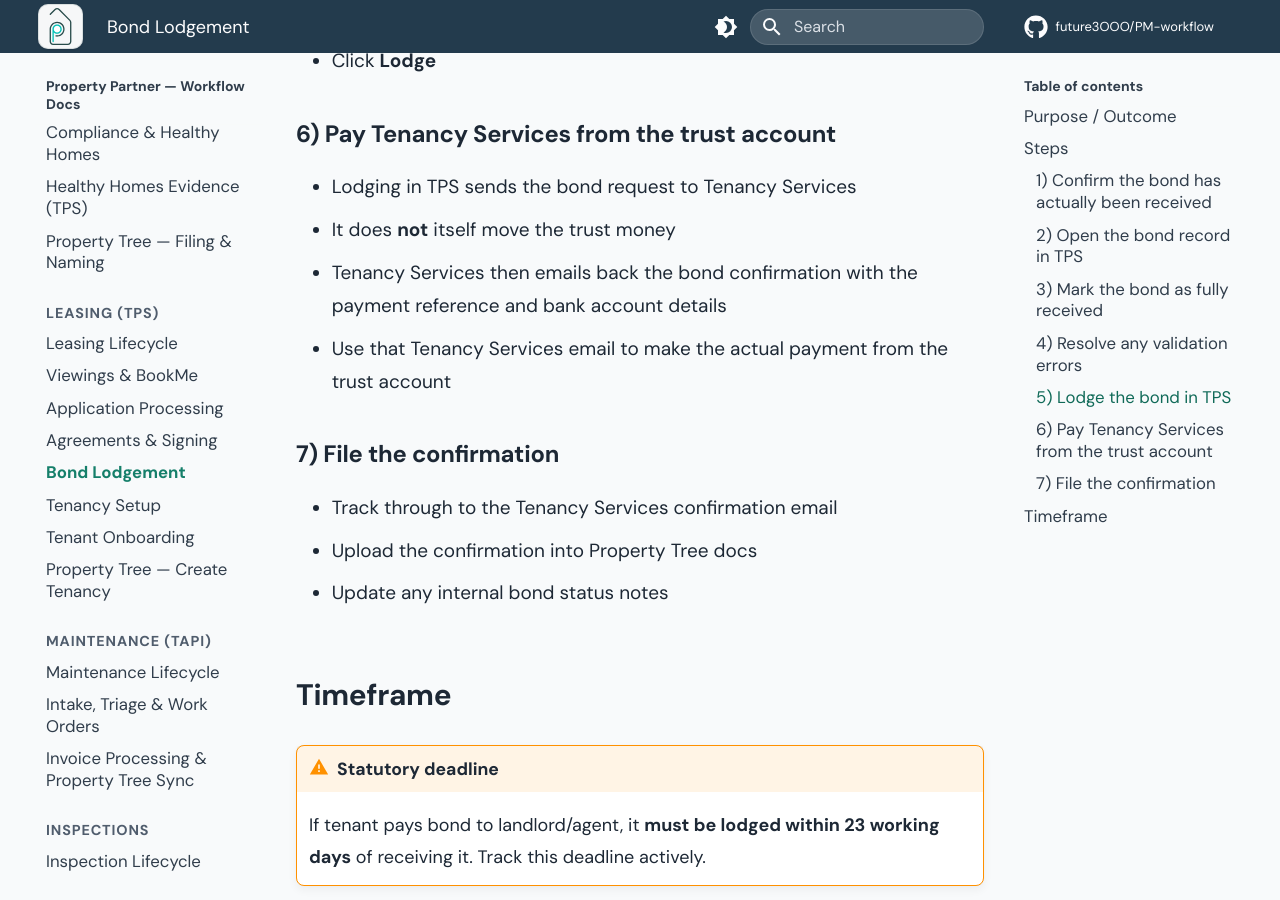
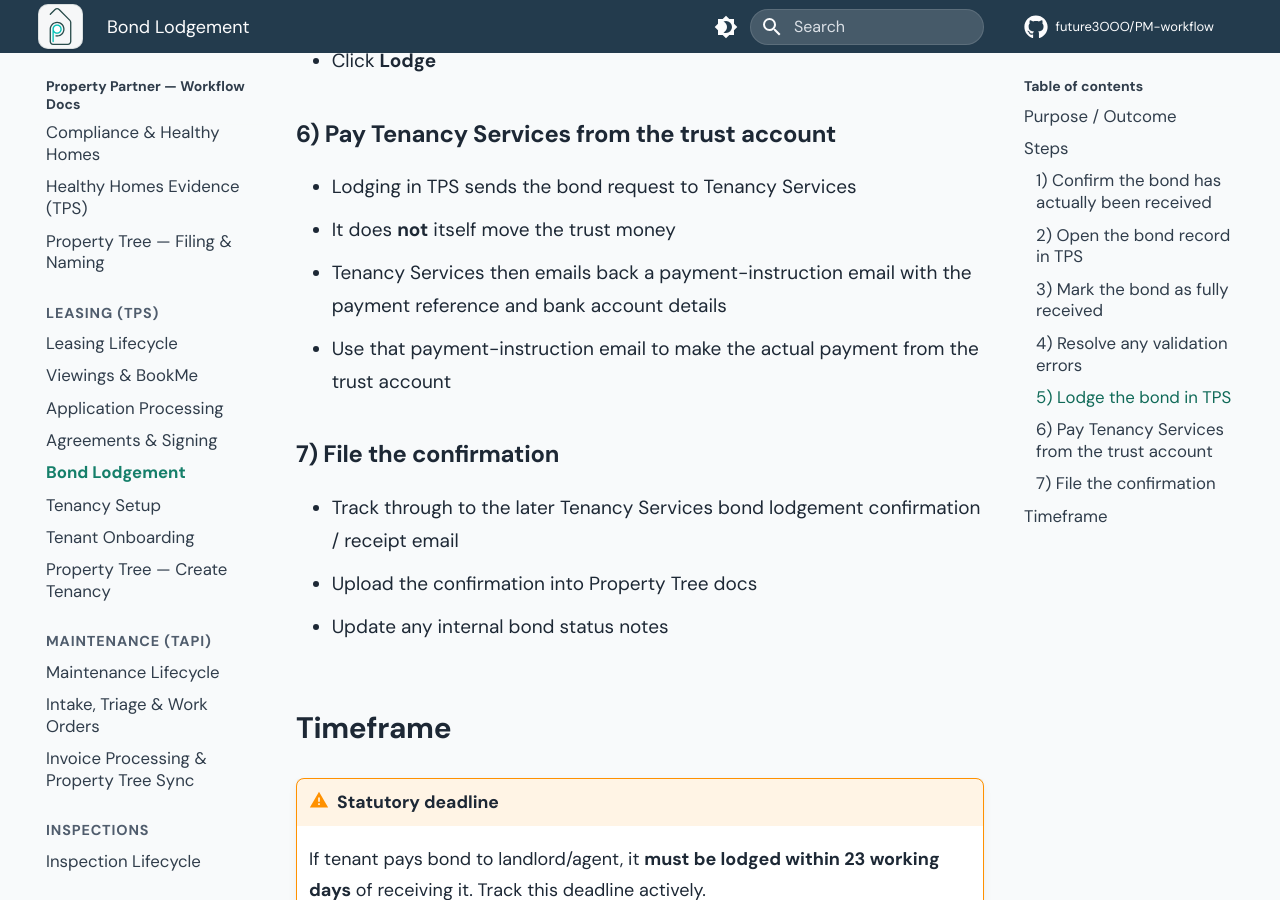
Before and after one commit to future3OOO/PM-workflow, an MkDocs documentation site: the page built from docs/leasing/bond-lodgement.md, in a window 1280 px wide and 900 px high, scrolled down 2069 px. Built offline with MkDocs 1.6.1 and Material for MkDocs 9.7.7, drawn with Linux system fonts in a browser that asks for light colours; comment, search, counter and statistics services are not loaded.

Commit message:
docs: resolve PR9 bond workflow review comments

```diff
--- a/docs/leasing/bond-lodgement.md
+++ b/docs/leasing/bond-lodgement.md
@@ -54,12 +54,12 @@
 
 - Lodging in TPS sends the bond request to Tenancy Services
 - It does **not** itself move the trust money
-- Tenancy Services then emails back the bond confirmation with the payment reference and bank account details
-- Use that Tenancy Services email to make the actual payment from the trust account
+- Tenancy Services then emails back a payment-instruction email with the payment reference and bank account details
+- Use that payment-instruction email to make the actual payment from the trust account
 
 ### 7) File the confirmation
 
-- Track through to the Tenancy Services confirmation email
+- Track through to the later Tenancy Services bond lodgement confirmation / receipt email
 - Upload the confirmation into Property Tree docs
 - Update any internal bond status notes
 
```
Also changed, not shown: docs/day-to-day/execution-checklists.md (+4 -3 lines), docs/leasing/tenancy-setup.md (+2 -2 lines).
